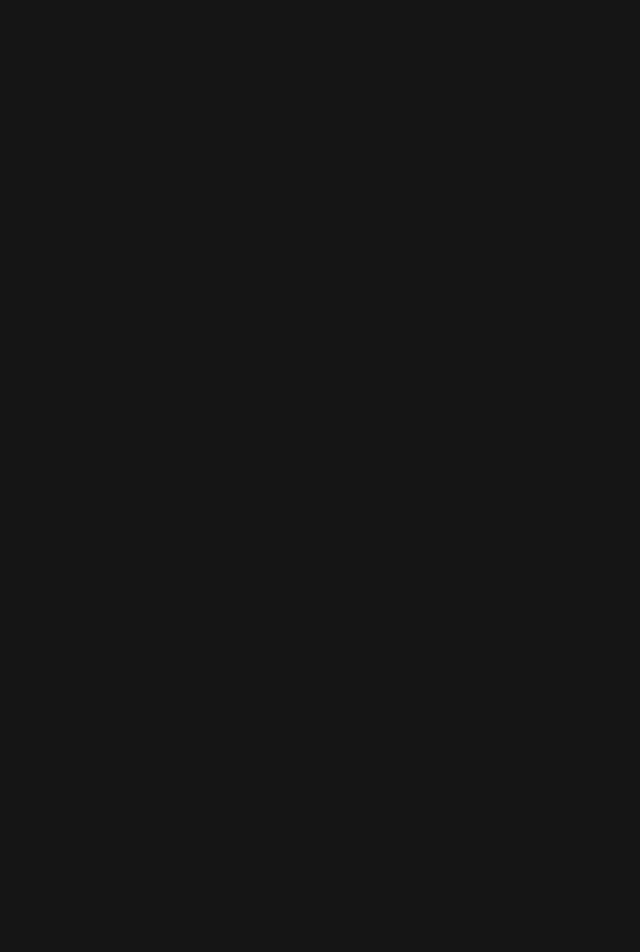
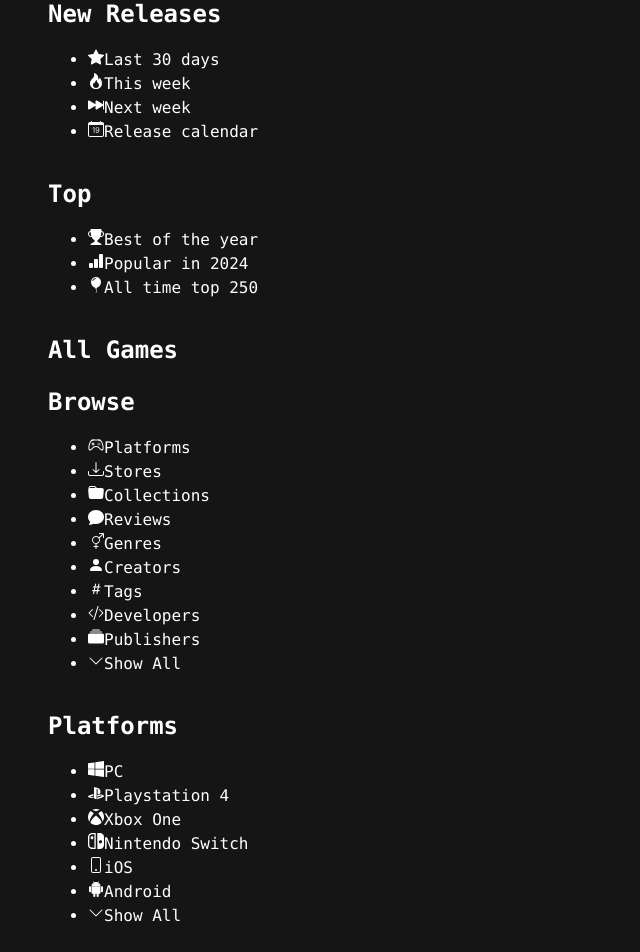
Before and after one commit to D1K03/video-game-hub-react, a React (Vite) app: page / in a window 1280 px wide. Shown: the part 240-1192 px from the top of the page, without its empty margins (0-640 px from the left). Before the commit the page ends 800 px from the top, so only its background shows below. Built offline with nearby package versions, Linux system fonts and the light colour scheme.

Commit message:
feat: populating sidebar

```diff
--- /dev/null
+++ b/src/components/CategoryItem/CategoryItem.jsx
@@ -0,0 +1,12 @@
+import './CategoryItem.css'
+
+const CategoryItem = ({ icon: Icon, description }) => {
+    return (
+        <li className="category-item">
+            <Icon />
+            <span>{description}</span>
+        </li>
+    );
+};
+
+export default CategoryItem;
--- a/src/components/Header/Navbar.css
+++ b/src/components/Header/Navbar.css
@@ -9,6 +9,10 @@
 header h1 {
     white-space: nowrap;
     font-size: x-large;
+}
+
+header h1:hover {
+    cursor: pointer;
 }
 
 header form {
--- a/src/components/Header/Navbar.jsx
+++ b/src/components/Header/Navbar.jsx
@@ -1,4 +1,6 @@
 import './Navbar.css'
+import { FontAwesomeIcon } from '@fortawesome/react-fontawesome';
+import { faMagnifyingGlass, faXmark } from '@fortawesome/free-solid-svg-icons';
 
 export default function Navbar() {
     return (
@@ -6,9 +8,9 @@
             <h1>Game Hub</h1>
             <form>
                 <label for="game-search" class="search-label">
-                    <i class="fa-solid fa-magnifying-glass"></i>
+                    <FontAwesomeIcon icon={faMagnifyingGlass}/>
                     <input id="game-search" type="textbox" placeholder="Search"></input>
-                    <i class="fa-solid fa-xmark"></i>
+                    <FontAwesomeIcon icon={faXmark}/>
                     <div class="shortcut-one">
                         <p><span className='symbol'>alt</span> + <span className='symbol'>enter</span></p>
                     </div>
--- a/src/components/SideBar/Sidebar.css
+++ b/src/components/SideBar/Sidebar.css
@@ -1,3 +1,11 @@
-aisde {
+aside {
+    display: flex;
+    flex-direction: column;
     grid-area: a;
+    gap: 1rem;
 }
+
+aside h2 {
+    margin: 0;
+    padding: 0;
+}
--- a/src/components/SideBar/Sidebar.jsx
+++ b/src/components/SideBar/Sidebar.jsx
@@ -1,8 +1,88 @@
+import CategoryItem from '../CategoryItem/CategoryItem'
 import './Sidebar.css'
+import { BsStarFill, BsFire, BsSkipForwardFill, BsCalendarDate, BsTrophyFill, BsBarChartFill, BsBalloonFill, BsController, BsDownload, BsFolderFill, BsChatFill, BsGenderAmbiguous, BsPersonFill, BsHash, BsCodeSlash, BsCollectionFill, BsChevronDown, BsWindows, BsPlaystation, BsXbox, BsNintendoSwitch, BsPhone, BsAndroid2 } from 'react-icons/bs'
+
+const OPTIONS = {
+    new: [
+        {icon: BsStarFill, desc: "Last 30 days"},
+        {icon: BsFire, desc: "This week"},
+        {icon: BsSkipForwardFill, desc: "Next week"},
+        {icon: BsCalendarDate, desc: "Release calendar"}
+    ],
+
+    top: [
+        {icon: BsTrophyFill, desc: "Best of the year"},
+        {icon: BsBarChartFill, desc: "Popular in 2024"},
+        {icon: BsBalloonFill, desc: "All time top 250"}
+    ],
+
+    browse: [
+        {icon: BsController, desc: "Platforms"},
+        {icon: BsDownload, desc: "Stores"},
+        {icon: BsFolderFill, desc: "Collections"},
+        {icon: BsChatFill, desc: "Reviews"},
+        {icon: BsGenderAmbiguous, desc: "Genres"},
+        {icon: BsPersonFill, desc: "Creators"},
+        {icon: BsHash, desc: "Tags"},
+        {icon: BsCodeSlash, desc: "Developers"},
+        {icon: BsCollectionFill, desc: "Publishers"},
+        {icon: BsChevronDown, desc: "Show All"}
+    ],
+
+    platforms: [
+        {icon: BsWindows, desc: "PC"},
+        {icon: BsPlaystation, desc: "Playstation 4"},
+        {icon: BsXbox, desc: "Xbox One"},
+        {icon: BsNintendoSwitch, desc: "Nintendo Switch"},
+        {icon: BsPhone, desc: "iOS"},
+        {icon: BsAndroid2, desc: "Android"},
+        {icon: BsChevronDown, desc: "Show All"}
+    ]
+}
 
 export default function Sidebar() {
     return (
         <aside>
+            <h2>Home</h2>
+            <h2>Reviews</h2>
+            <div>
+                <h2>New Releases</h2>
+                <ul className='category-one'>
+                    {OPTIONS.new.map((data, index) => {
+                        return <CategoryItem key={index} icon={data.icon} description={data.desc}/>
+                    })}
+                </ul>
+            </div>
+            <div>
+                <h2>Top</h2>
+                <ul className='category-two'>
+                    {OPTIONS.top.map((data, index) => {
+                        return <CategoryItem key={index} icon={data.icon} description={data.desc}/>
+                    })}
+                </ul>
+            </div>
+            <h2>All Games</h2>
+            <div>
+                <h2>Browse</h2>
+                <ul className='category-three'>
+                    {OPTIONS.browse.map((data, index) => {
+                        return <CategoryItem key={index} icon={data.icon} description={data.desc}/>
+                    })}
+                </ul>
+            </div>
+            <div>
+                <h2>Platforms</h2>
+                <ul className='category-four'>
+                    {OPTIONS.platforms.map((data, index) => {
+                        return <CategoryItem key={index} icon={data.icon} description={data.desc}/>
+                    })}
+                </ul>
+            </div>
+            <div>
+                <h2>Genres</h2>
+                <ul className='category-five'>
+                </ul>
+            </div>
         </aside>
     )
 }
```
Also changed, not shown: package.json (+6 -1 lines), src/components/CategoryItem/CategoryItem.css (added), 1 other file (tests, documents, lock files or other folders).
